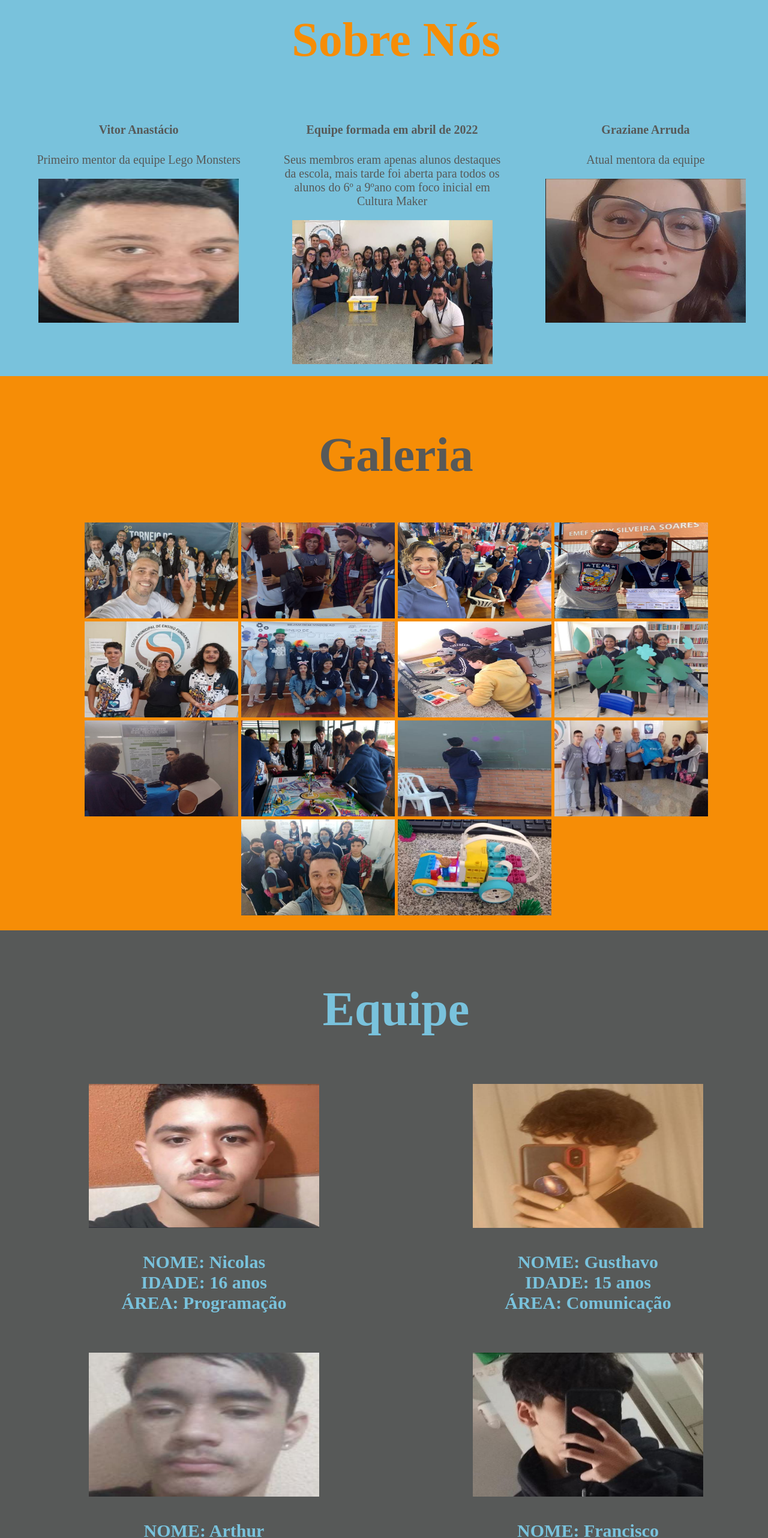
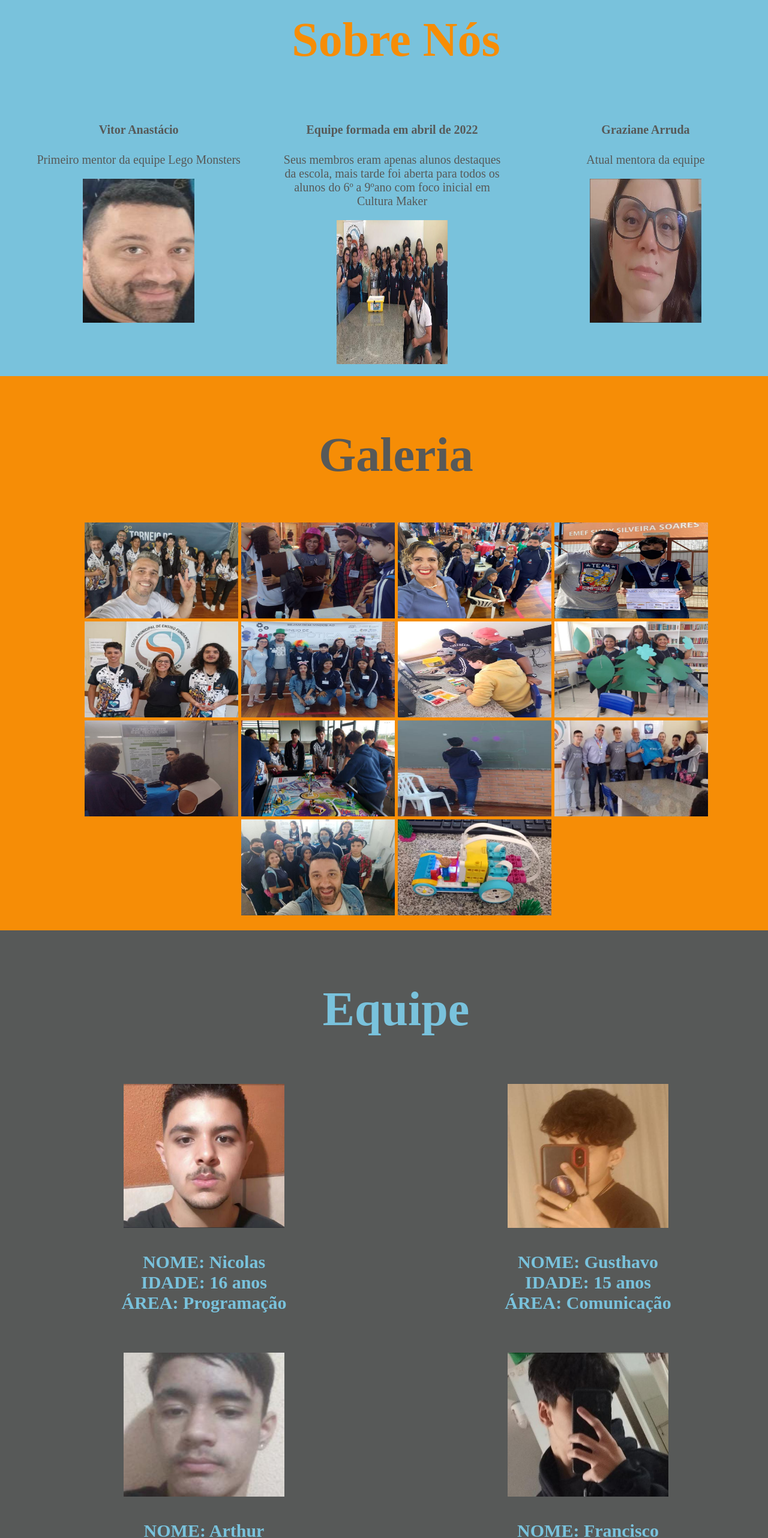
Before and after one commit to ThalesRL/SitePI, a plain HTML site: page Site PI/index.html in a window 1280 px wide. Shown: the part 865-3429 px from the top of the page at 60% size. Drawn offline with Linux system fonts and the light colour scheme.

Commit message:
style.css

```diff
--- a/Site PI/style.css
+++ b/Site PI/style.css
@@ -116,6 +116,11 @@ li:hover {
 }
 
 .img {
+  width: 50%;
+  height: 30%;
+}
+
+.imgequipe {
   width: 90%;
   height: 30%;
 }
@@ -214,6 +219,6 @@ section {
 }
 
 .icone {
-  width: 100%;
+  width: 70%;
   height: 30%;
 }
```
